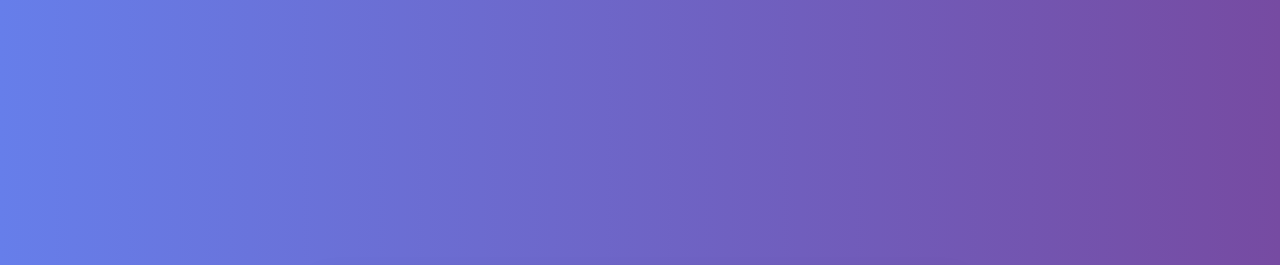
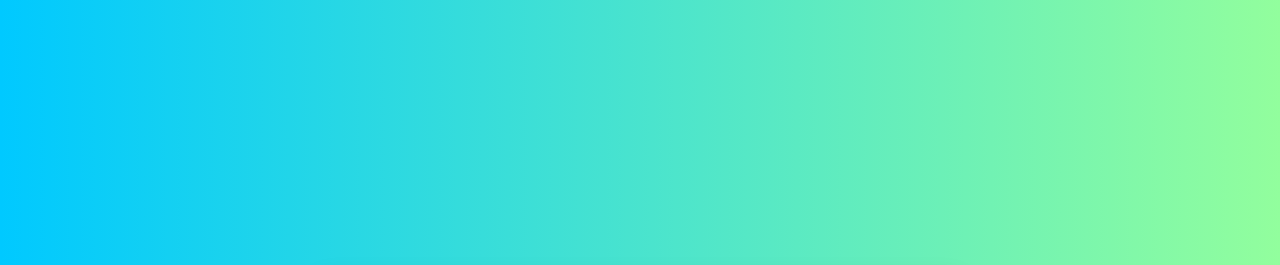
Before and after one commit to Vivank484/Trivia-Quiz-game, a plain HTML site: page index.html in a window 1280 px wide. Shown: the top 265 px of the page. Drawn offline with Linux system fonts and the light colour scheme.

Commit message:
Update style.css

```diff
--- a/style.css
+++ b/style.css
@@ -1,6 +1,6 @@
 body {
   font-family: 'Segoe UI', sans-serif;
-  background: linear-gradient(to right, #667eea, #764ba2);
+  background: linear-gradient(to right, #00c9ff, #92fe9d);
   color: #333;
   margin: 0;
   display: flex;
```
